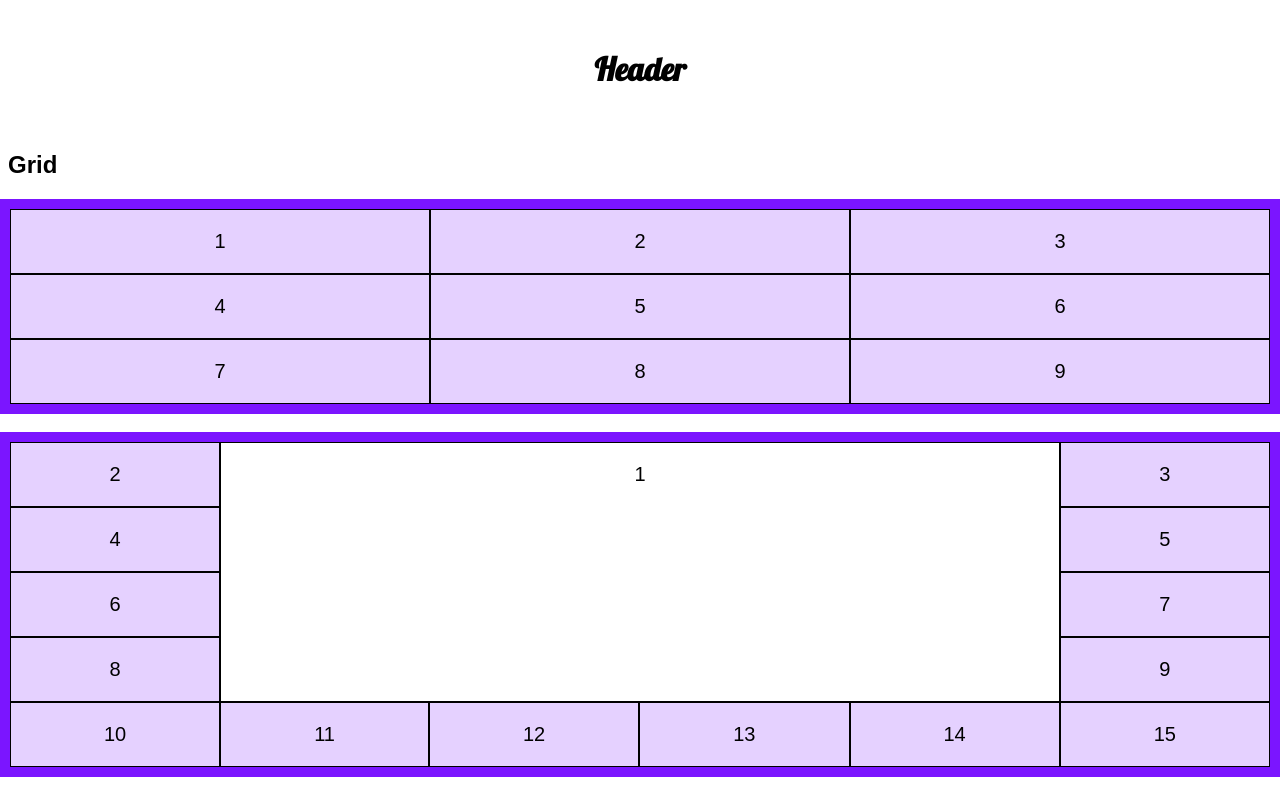
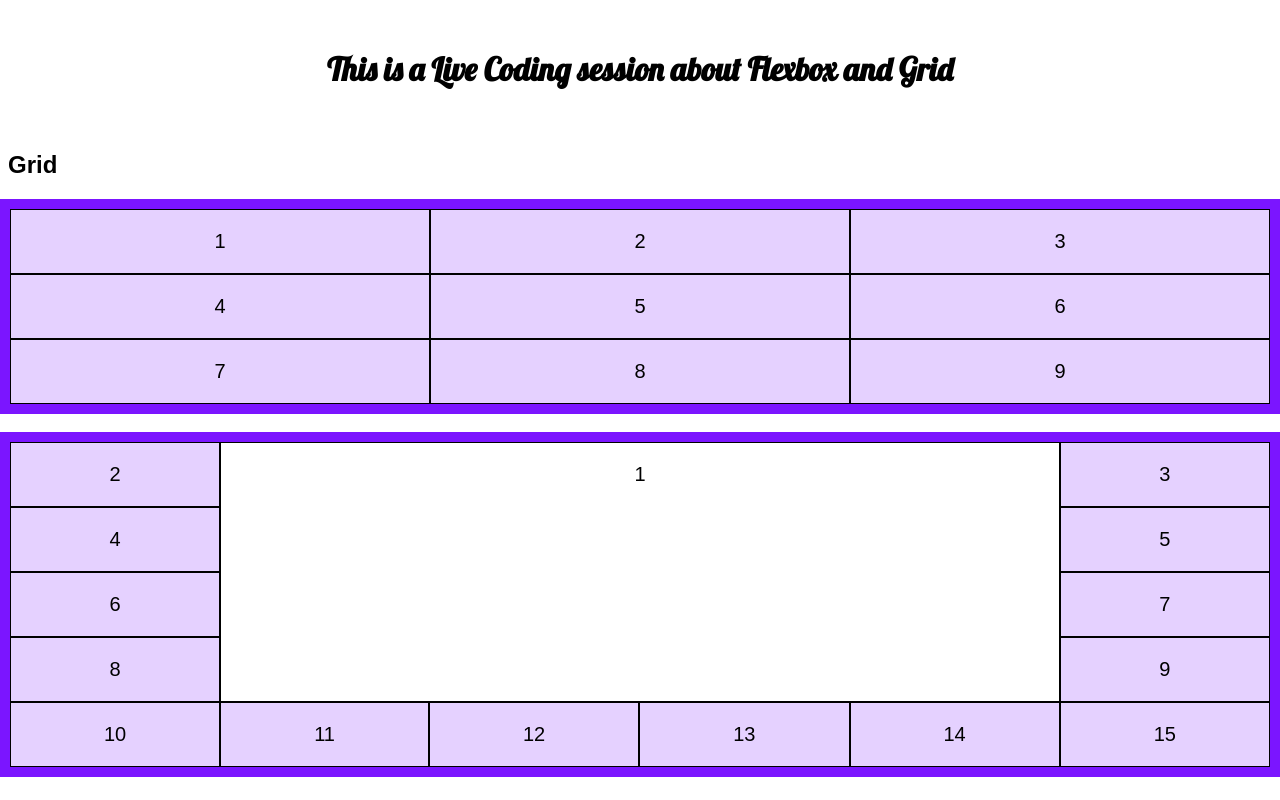
Before and after one commit to HelenaHW/LiveCoding2, a plain HTML site: page index.html in a window 1280 px wide. Shown: the top 800 px of the page. Drawn offline with Linux system fonts and the light colour scheme.

Commit message:
Changed heading of page

```diff
--- a/index.html
+++ b/index.html
@@ -15,7 +15,7 @@
 <body>
 
   <div class="header">
-    <h1>Header</h1>
+    <h1>This is a Live Coding session about Flexbox and Grid</h1>
   </div>
 
   <h2>Grid</h2>
```
